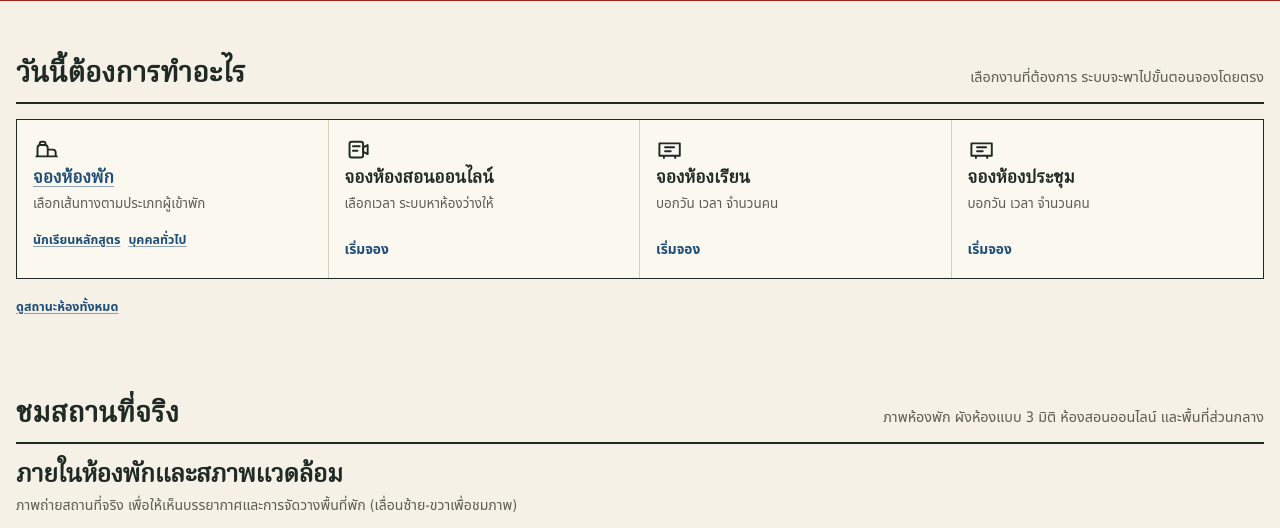
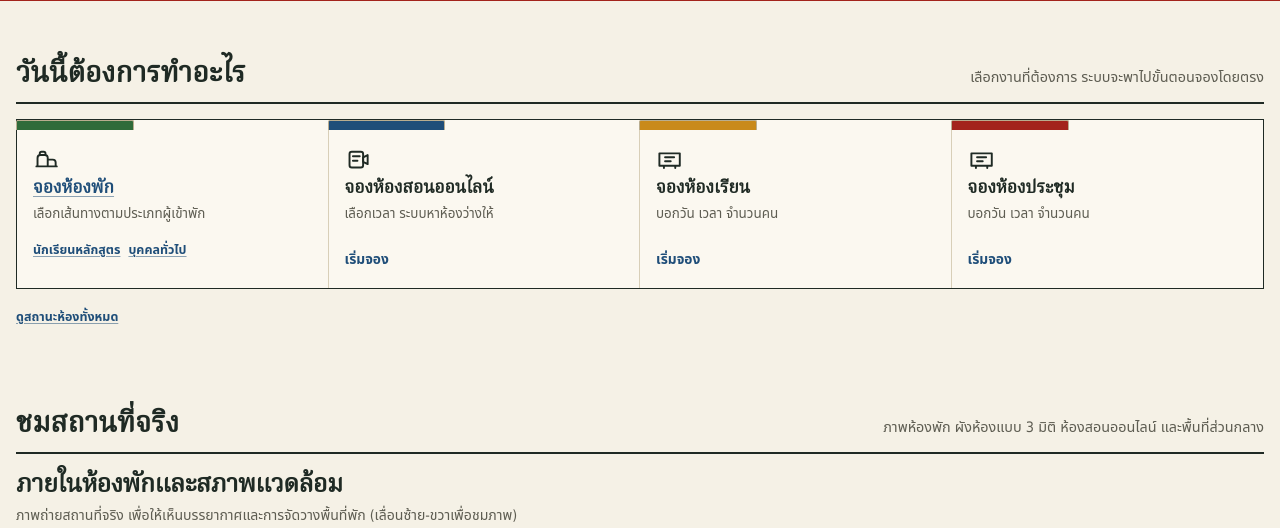
Before and after one commit to saisansan11/sigroom, a Django app: page /lodging/about/ in a window 1280 px wide. Shown: the part 807-1335 px from the top of the page. Run offline with Django 5.2, Linux system fonts and the light colour scheme; parts of the project's set-up code (start-up, migrations or seed data) failed here and were passed over; some libraries are stand-ins or nearby versions; some web fonts are replaced.

Commit message:
feat(theme): เพิ่มหูแฟ้มบริการบน gateway

```diff
--- a/static/css/theme_90s.css
+++ b/static/css/theme_90s.css
@@ -23,3 +23,37 @@
     transform: none !important;
   }
 }
+
+/* B2 — แฟ้มบริการบน Gateway */
+.lka-r3g-service-grid .lka-r3g-service {
+  position: relative;
+  overflow: visible;
+  margin-top: 10px;
+  border-radius: 2px;
+  transition: transform 150ms ease;
+}
+.lka-r3g-service-grid .lka-r3g-service::before {
+  content: "";
+  position: absolute;
+  left: -1px;
+  top: -10px;
+  width: 38%;
+  height: 10px;
+  border: 1px solid var(--rule-strong);
+  border-bottom: 0;
+  border-radius: 2px 2px 0 0;
+  background: var(--folder-tab, var(--ink));
+}
+.lka-r3g-service--lodging { --folder-tab: var(--tab-lodging); }
+.lka-r3g-service--online { --folder-tab: var(--tab-online); }
+.lka-r3g-service--classroom { --folder-tab: var(--tab-classroom); }
+.lka-r3g-service--meeting { --folder-tab: var(--tab-meeting); }
+.lka-r3g-service-grid a.lka-r3g-service:hover,
+.lka-r3g-service-grid a.lka-r3g-service:focus-visible {
+  transform: translateY(-2px);
+}
+@media (prefers-reduced-motion: reduce) {
+  .lka-r3g-service-grid .lka-r3g-service { transition: none; }
+  .lka-r3g-service-grid a.lka-r3g-service:hover,
+  .lka-r3g-service-grid a.lka-r3g-service:focus-visible { transform: none; }
+}
```
